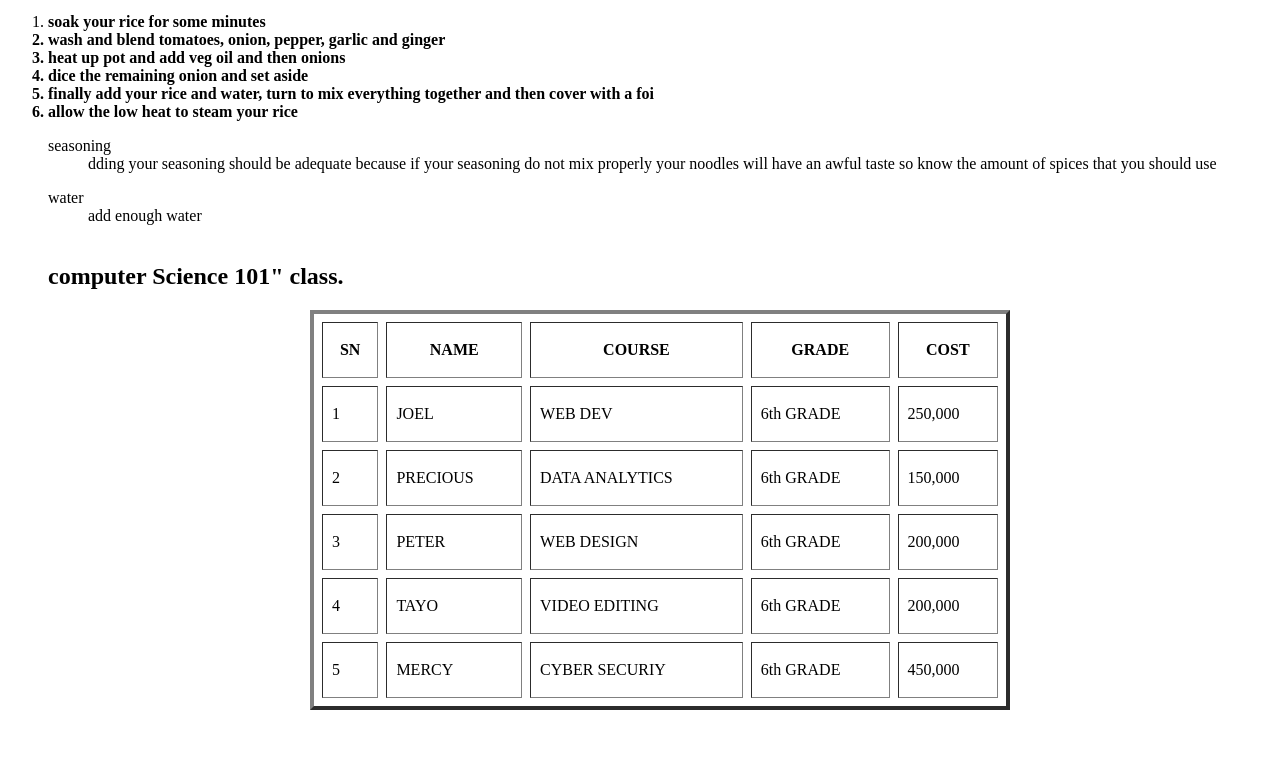
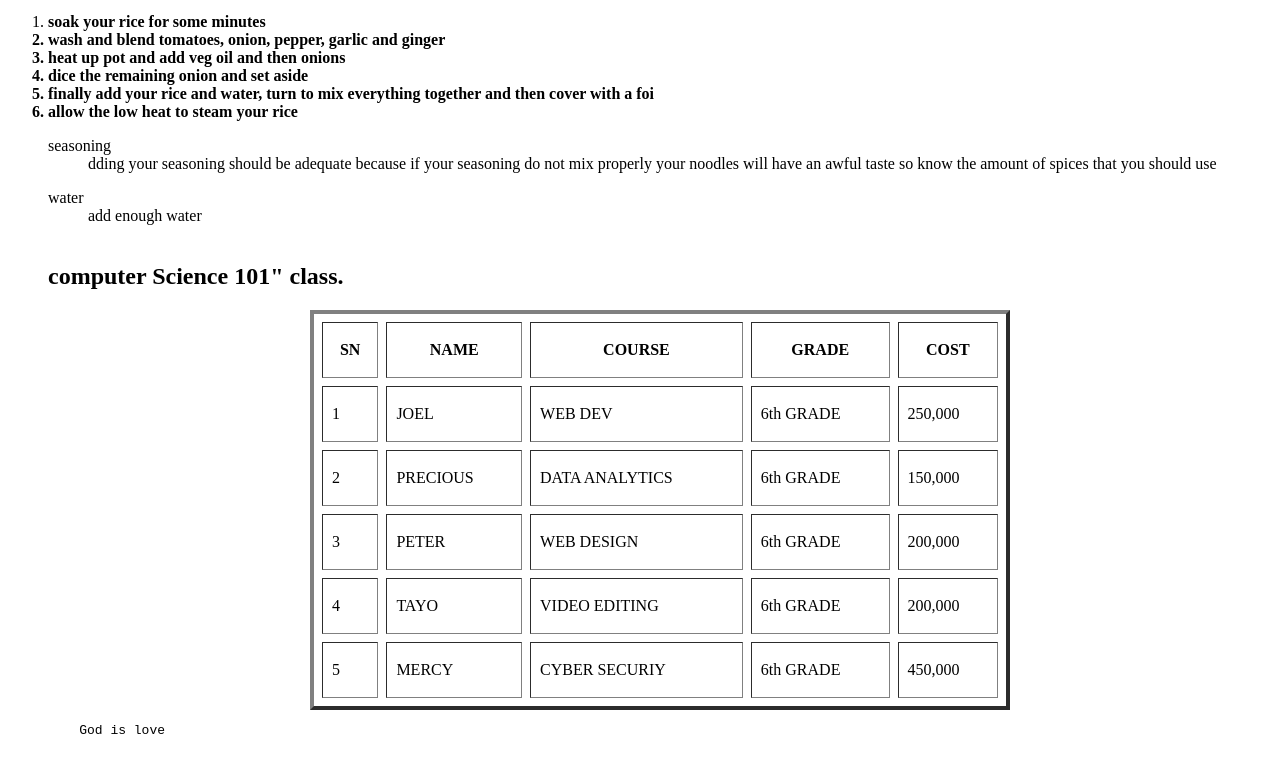
Before and after one commit to BiggestPacman/revision, a plain HTML site: page index.html in a window 1280 px wide. Shown: the part 1165-1934 px from the top of the page. Before the commit the page ends 1891 px from the top, so only its background shows below. Drawn offline with Linux system fonts and the light colour scheme.

Commit message:
i added a pre tag

```diff
--- a/index.html
+++ b/index.html
@@ -116,3 +116,6 @@ browsers have a simple but crucially important job. they read the html in a web
         <td>450,000</td>
     </tr>
    </table>
+   <pre>
+    God is love
+   </pre>
```
